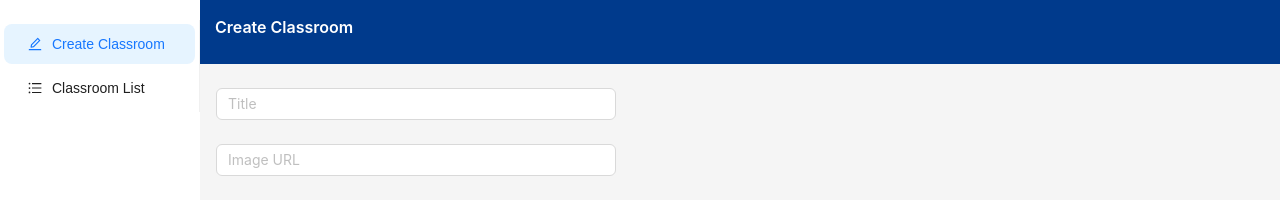
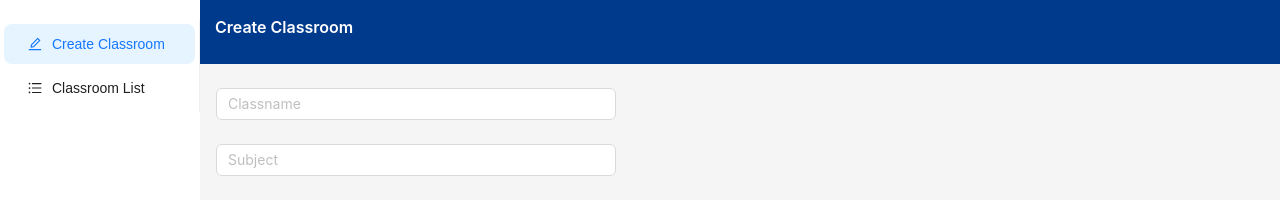
Before and after one commit to JoelAnthony1/Edumate-Frontend, a React (Vite) app in the folder Edumate/: page /home in a window 1280 px wide. Shown: the top 200 px of the page. Built offline with nearby package versions, Linux system fonts and the light colour scheme.

Commit message:
made frame to work

```diff
--- a/Edumate/package.json
+++ b/Edumate/package.json
@@ -11,8 +11,9 @@
   },
   "dependencies": {
     "@ant-design/icons": "^5.6.1",
+    "@ant-design/v5-patch-for-react-19": "^1.0.3",
     "@reduxjs/toolkit": "^2.6.0",
-    "antd": "^5.24.2",
+    "antd": "^5.24.5",
     "axios": "^1.8.1",
     "edumate": "file:",
     "react": "^19.0.0",
--- a/Edumate/src/components/home/CreateClassroom.jsx
+++ b/Edumate/src/components/home/CreateClassroom.jsx
@@ -5,7 +5,7 @@
   const CreateClassroom = () => {
     const onFinish = async (values) => {
       try {
-        const response = await axios.post("http://localhost:8080/api/classroom", values);
+        const response = await axios.post("http://localhost:8081/classrooms", values);
         message.success("Classroom created successfully!");
         console.log("Classroom Created:", response.data);
       } catch (error) {
@@ -15,11 +15,11 @@
 
     return (
       <Form name="course-form" onFinish={onFinish} style={{ maxWidth: 400 }}>
-        <Form.Item name="title" rules={[{ required: true, message: "Please enter a title" }]}>
-          <Input placeholder="Title" />
+        <Form.Item name="classname" rules={[{ required: true, message: "Please enter a classname" }]}>
+          <Input placeholder="Classname" />
         </Form.Item>
-        <Form.Item name="imgurl">
-          <Input placeholder="Image URL" />
+        <Form.Item name="subject">
+          <Input placeholder="Subject" />
         </Form.Item>
         <Form.Item name="description">
           <Input.TextArea placeholder="Description" />
--- a/Edumate/src/main.jsx
+++ b/Edumate/src/main.jsx
@@ -9,7 +9,26 @@ import Home from "./components/home/Home";
 import Register from "./components/register/Register";
 import "./index.css";
 
-ReactDOM.createRoot(document.getElementById("root")).render(
+// Import the compatibility package
+import '@ant-design/v5-patch-for-react-19';
+import { unstableSetRender } from 'antd';
+import { createRoot } from 'react-dom/client';
+
+// Set the custom render method
+unstableSetRender((node, container) => {
+  const root = createRoot(container);
+  root.render(node);
+  return async () => {
+    await new Promise((resolve) => setTimeout(resolve, 0));
+    root.unmount();
+  };
+});
+
+// Render the application
+const container = document.getElementById("root");
+const root = createRoot(container);
+
+root.render(
   <React.StrictMode>
     <Provider store={store}>
       <BrowserRouter>
```
Also changed, not shown: 1 other file (tests, documents, lock files or other folders).
